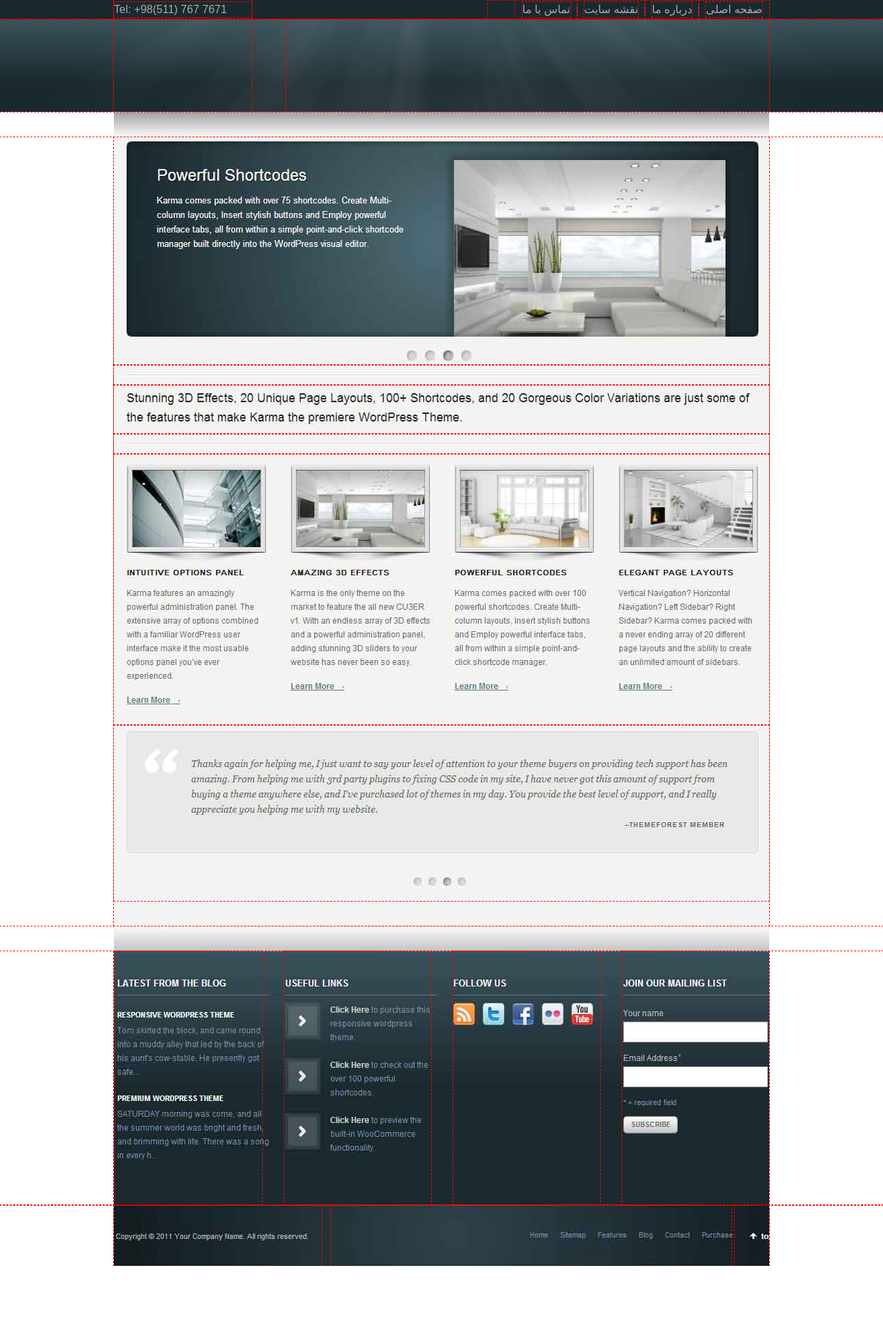
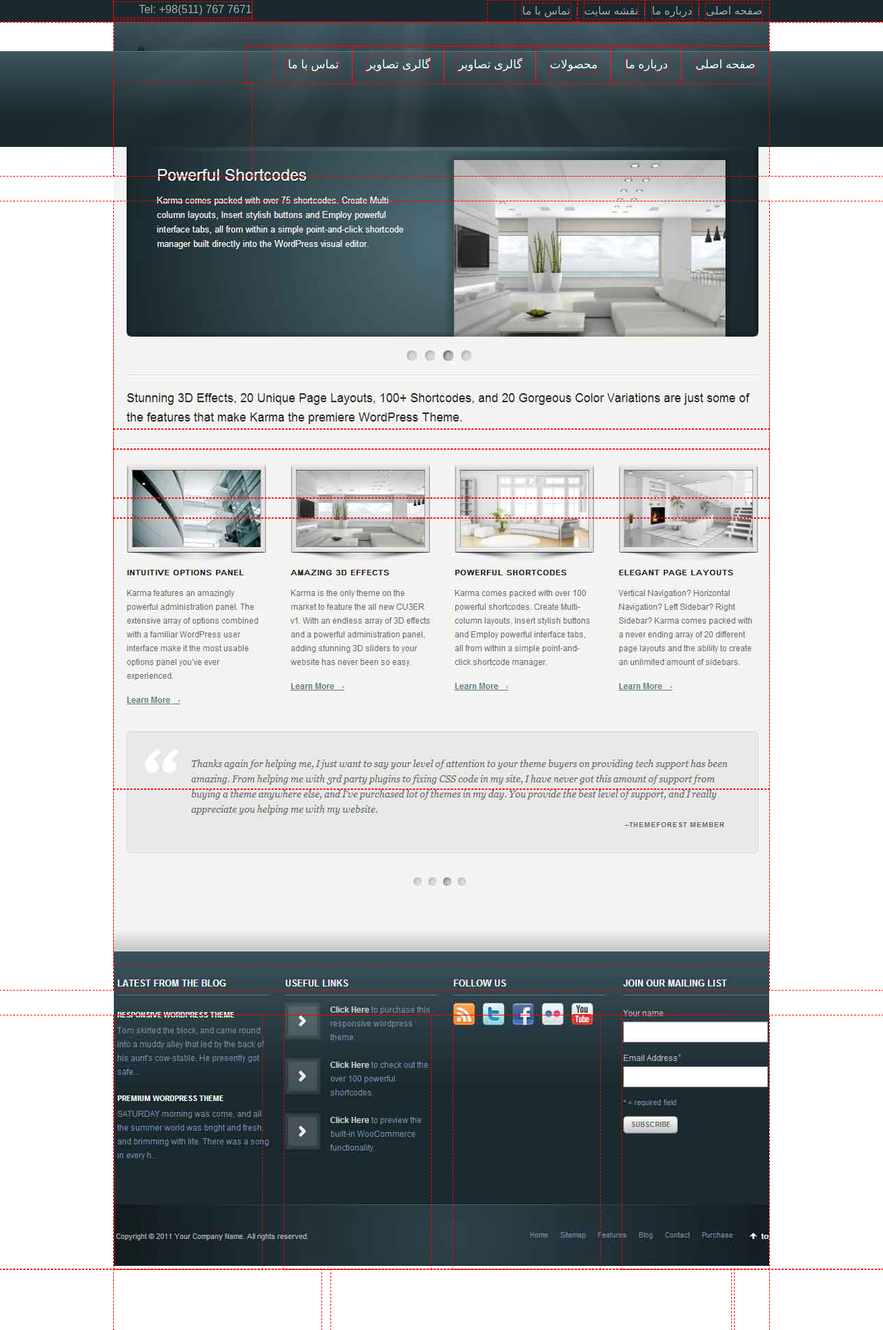
Before and after one commit to mediateq/Technoprint, a PHP site: page / in a window 1280 px wide. Shown: the whole page at 69% size. Before the commit the page ends 1835 px from the top, so only its background shows below. Run offline with PHP 8.4, Linux system fonts and the light colour scheme.

Commit message:
add main menu

```diff
--- a/index.php
+++ b/index.php
@@ -46,7 +46,19 @@
 			<div class="main-header">
 				<div class="ray">
 					<div class="container">
-						<div class="menu"></div>
+						<div class="menu">
+							<nav>
+								<menu>
+									<li><a href="#">صفحه اصلی</a></li>
+									<li><a href="#">درباره ما</a></li>
+									<li><a href="#">محصولات</a></li>
+									<li><a href="#">گالری تصاویر</a></li>
+									<li><a href="#">گالری تصاویر</a></li>
+									<li><a href="#">تماس با ما</a></li>
+								</menu>
+								<div class="badboy"></div>
+							</nav>
+						</div>
 						<div class="logo"></div>
 						<div class="badboy"></div>
 					</div>
--- a/style.css
+++ b/style.css
@@ -12,23 +12,23 @@ header,footer,section,div,*{
 a{
 	text-decoration: none;
 }
+
+menu,p{
+	margin: 0;
+}
+
+p{
+	text-align: right;
+}
 /*------------------------------Header-------------------------------*/
 /*Top Header*/
 header .top-header{
 	background-color: #19292E;
 }
 
-header .top-header .container{
-
-}
-
 header .top-header .container .menu{
 	min-width: 400px;
 	float: right;
-}
-
-header .top-header .container .menu nav menu{
-	margin: 0;
 }
 
 header .top-header .container .menu nav menu li{
@@ -45,7 +45,7 @@ header .top-header .container .menu nav menu li:first-child{
 header .top-header .container .menu nav menu li a{
 	display: block;
 	color: #A8ACAF;
-	margin: 3px 10px;
+	margin: 5px 10px;
 }
 
 header .top-header .container .left{
@@ -58,9 +58,9 @@ header .top-header .container .left .tel{
 }
 
 header .top-header .container .left .tel p{
-	margin: 0;
 	color: #A8ACAF;
 }
+
 /*Main Header*/
 header .main-header{
 	background-image: url('./images/bg-header-holder.jpg');
@@ -74,15 +74,32 @@ header .main-header .ray{
 	background-position: center;
 }
 
-header .main-header .container{
-	min-height: 134px;
+/*Start Main Menu*/
+header .main-header .container .menu{
+	min-width: 700px;
+	float: right;
+	margin-top: 35px;
 }
 
-header .main-header .container .menu{
-	min-width: 700px;
-	min-height: 134px;
+header .main-header .container .menu nav menu li{
 	float: right;
+	background-image: url('./images/seperator-main-nav.png');
+	background-repeat: no-repeat;
+	background-position: right center;
 }
+
+header .main-header .container .menu nav menu li:first-child{
+	background-image: none;
+}
+
+header .main-header .container .menu nav menu li a{
+	display: block;
+	color: #fff;
+	font-size: 17px;
+	margin: 15px 20px;
+}
+
+/*End of Main Menu*/
 
 header .main-header .container .logo{
 	min-width: 200px;
```
Also changed, not shown: images/seperator-main-nav.png (added).
